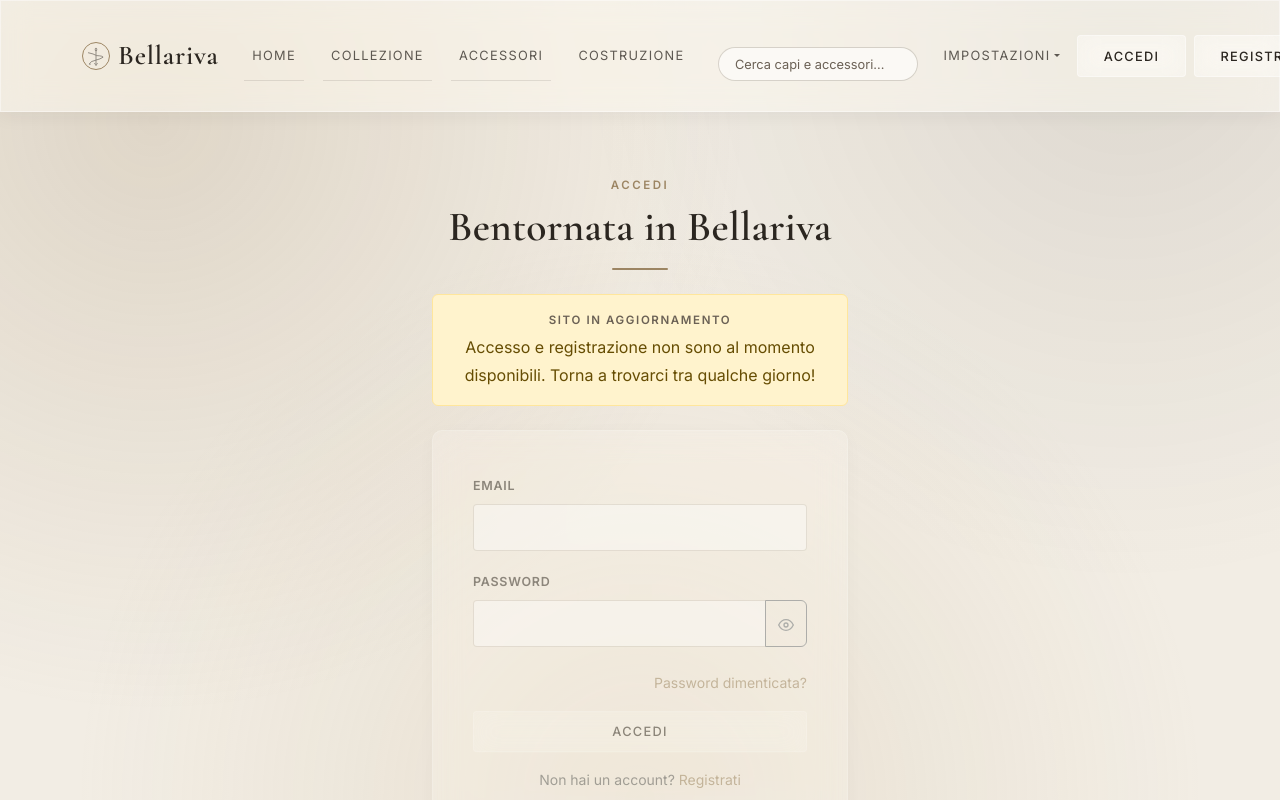
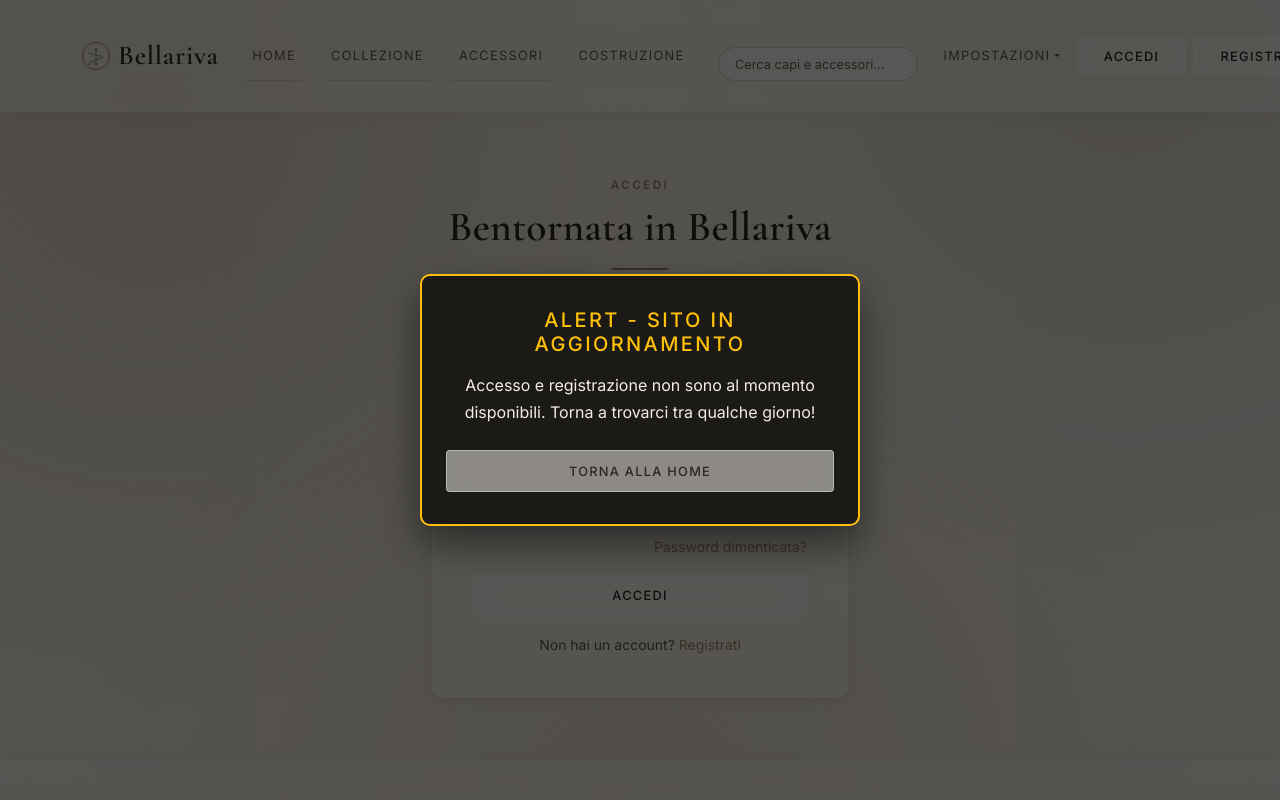
Before and after one commit to AlessiaCotini/sartoria-digitale-frontend, a React (Vite) app: page /login in a window 1280 px wide. Shown: the top 800 px of the page. Built offline with nearby package versions, Linux system fonts and the light colour scheme.

Commit message:
Aggiunta del modale

```diff
--- a/src/components/AvvisoAggiornamento.jsx
+++ b/src/components/AvvisoAggiornamento.jsx
@@ -1,11 +1,52 @@
+import { Link } from "react-router-dom";
 import { useTranslation } from "react-i18next";
 
 function AvvisoAggiornamento() {
   const { t } = useTranslation();
   return (
-    <div className="alert alert-warning text-center mb-4" role="alert">
-      <strong className="step-label d-block mb-1">{t("avviso.titolo")}</strong>
-      {t("avviso.testo")}
+    <div
+      role="alertdialog"
+      aria-modal="true"
+      style={{
+        position: "fixed",
+        inset: 0,
+        background: "rgba(0,0,0,0.65)",
+        display: "flex",
+        alignItems: "center",
+        justifyContent: "center",
+        zIndex: 2000,
+        padding: "1rem",
+      }}
+    >
+      <div
+        className="text-center"
+        style={{
+          maxWidth: "440px",
+          width: "100%",
+          background: "#1c1a16",
+          border: "2px solid #ffc107",
+          borderRadius: "var(--radius)",
+          padding: "2rem 1.5rem",
+          boxShadow: "0 18px 40px rgba(0,0,0,0.5)",
+        }}
+      >
+        <h5
+          className="mb-3"
+          style={{
+            color: "#ffc107",
+            letterSpacing: "0.12em",
+            textTransform: "uppercase",
+          }}
+        >
+          {t("avviso.titolo")}
+        </h5>
+        <p className="mb-4" style={{ color: "#f2ede4" }}>
+          {t("avviso.testo")}
+        </p>
+        <Link to="/" className="btn btn-gold w-100">
+          {t("avviso.tornaHome")}
+        </Link>
+      </div>
     </div>
   );
 }
--- a/src/locales/en.json
+++ b/src/locales/en.json
@@ -207,7 +207,8 @@
     "caricamento": "Loading..."
   },
   "avviso": {
-    "titolo": "Site under maintenance",
-    "testo": "Sign in and registration are temporarily unavailable. Please check back in a few days."
+    "titolo": "ALERT - SITE UNDER MAINTENANCE",
+    "testo": "Sign in and registration are temporarily unavailable. Please check back in a few days.",
+    "tornaHome": "Back to home"
   }
 }
--- a/src/locales/it.json
+++ b/src/locales/it.json
@@ -207,7 +207,8 @@
     "caricamento": "Caricamento..."
   },
   "avviso": {
-    "titolo": "Sito in aggiornamento",
-    "testo": "Accesso e registrazione non sono al momento disponibili. Torna a trovarci tra qualche giorno!"
+    "titolo": "ALERT - SITO IN AGGIORNAMENTO",
+    "testo": "Accesso e registrazione non sono al momento disponibili. Torna a trovarci tra qualche giorno!",
+    "tornaHome": "Torna alla home"
   }
 }
--- a/src/pages/Login.jsx
+++ b/src/pages/Login.jsx
@@ -53,8 +53,6 @@ function Login() {
         <form
           className="form-sartoria"
           onSubmit={handleSubmit}
-          inert={SITO_IN_AGGIORNAMENTO}
-          style={SITO_IN_AGGIORNAMENTO ? { opacity: 0.5 } : undefined}
         >
           <div className="mb-3">
             <label className="form-label" htmlFor="loginEmail">
--- a/src/pages/Register.jsx
+++ b/src/pages/Register.jsx
@@ -93,8 +93,6 @@ function Register() {
         <form
           className="form-sartoria"
           onSubmit={handleSubmit}
-          inert={SITO_IN_AGGIORNAMENTO}
-          style={SITO_IN_AGGIORNAMENTO ? { opacity: 0.5 } : undefined}
         >
           <p className="step-label mb-3">{t("register.datiPersonali")}</p>
 
```
